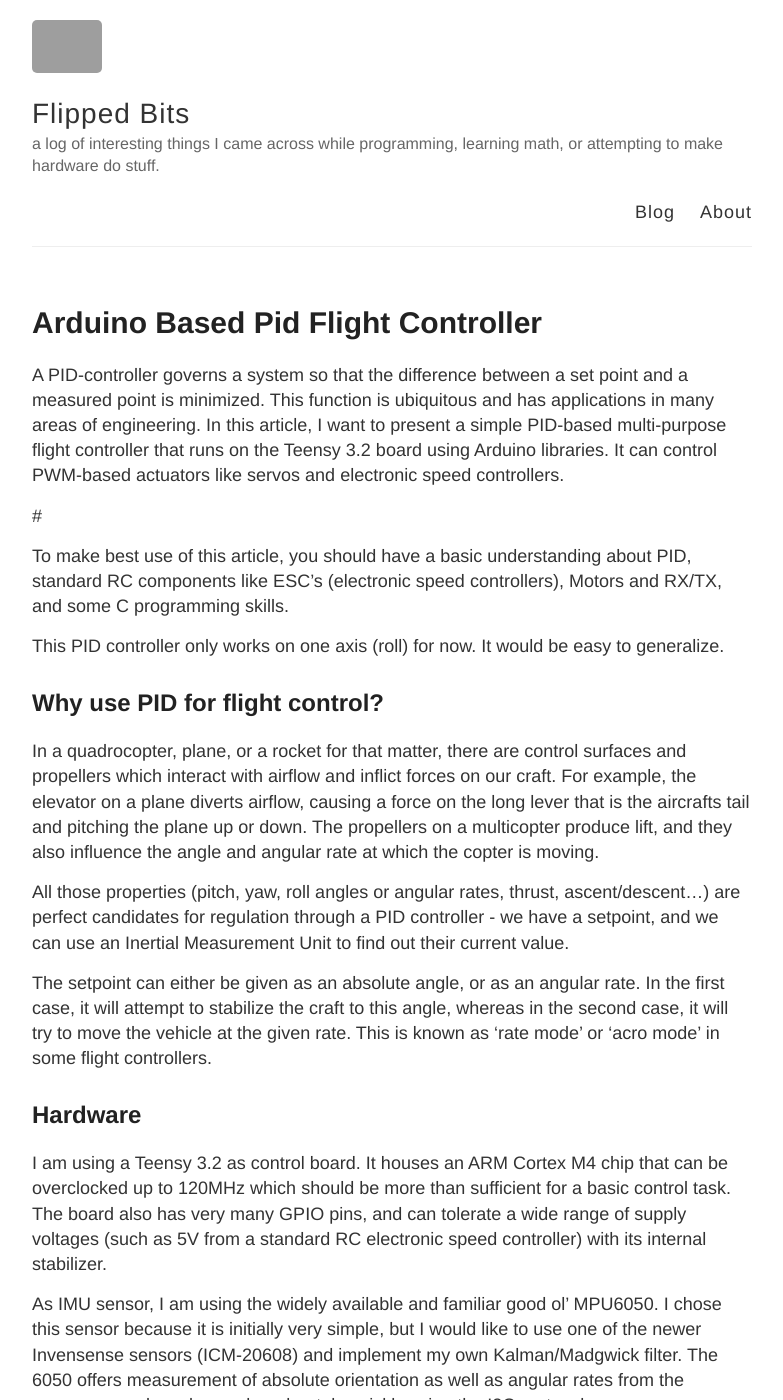
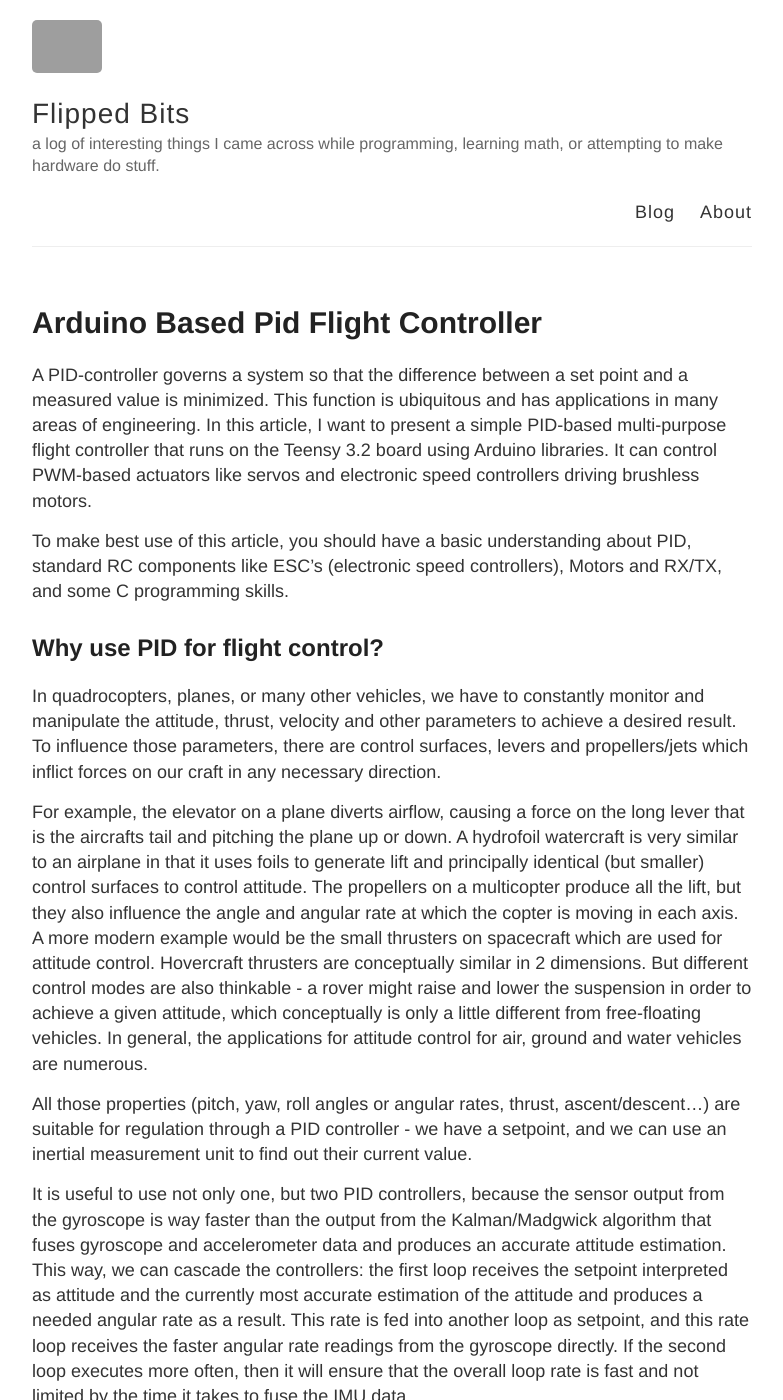
Before and after one commit to barafael/barafael.github.io, a Jekyll site: the page built from _posts/2017-11-05-Arduino-based-PID-flight-controller.md, in a window 1280 px wide and 1400 px high. Shown: the whole window, without its empty margins (248-1031 px from the left). Built offline with Jekyll 4.4.1, drawn with Linux system fonts in a browser that asks for light colours; our own code applies the rules of GitHub Pages for plain Markdown files; some of the changed text lies outside the part shown; grey boxes are pictures that could not be loaded.

Commit message:
improve structure and explanation

```diff
--- a/_posts/2017-11-05-Arduino-based-PID-flight-controller.md
+++ b/_posts/2017-11-05-Arduino-based-PID-flight-controller.md
@@ -1,103 +1,135 @@
 A PID-controller governs a system so that the difference between a set point
-and a measured point is minimized. This function is ubiquitous and has
+and a measured value is minimized. This function is ubiquitous and has
 applications in many areas of engineering. In this article, I want to present a
 simple PID-based multi-purpose flight controller that runs on the Teensy 3.2
 board using Arduino libraries. It can control PWM-based actuators like servos
-and electronic speed controllers.
-
-#
+and electronic speed controllers driving brushless motors.
 
 To make best use of this article, you should have a basic understanding about
 PID, standard RC components like ESC's (electronic speed controllers), Motors
 and RX/TX, and some C programming skills.
 
-This PID controller only works on one axis (roll) for now. It would be easy to
-generalize.
-
 ## Why use PID for flight control?
 
-In a quadrocopter, plane, or a rocket for that matter, there are control
-surfaces and propellers which interact with airflow and inflict forces on our
-craft. For example, the elevator on a plane diverts airflow, causing a force on
-the long lever that is the aircrafts tail and pitching the plane up or down.
-The propellers on a multicopter produce lift, and they also influence the angle
-and angular rate at which the copter is moving.
+In quadrocopters, planes, or many other vehicles, we have to constantly monitor
+and manipulate the attitude, thrust, velocity and other parameters to achieve a
+desired result. To influence those parameters, there are control surfaces,
+levers and propellers/jets which inflict forces on our craft in any necessary
+direction.
+
+For example, the elevator on a plane diverts airflow, causing a force on the
+long lever that is the aircrafts tail and pitching the plane up or down. A
+hydrofoil watercraft is very similar to an airplane in that it uses foils to
+generate lift and principally identical (but smaller) control surfaces to
+control attitude. The propellers on a multicopter produce all the lift, but
+they also influence the angle and angular rate at which the copter is moving in
+each axis. A more modern example would be the small thrusters on spacecraft
+which are used for attitude control. Hovercraft thrusters are conceptually
+similar in 2 dimensions. But different control modes are also thinkable - a
+rover might raise and lower the suspension in order to achieve a given
+attitude, which conceptually is only a little different from free-floating
+vehicles. In general, the applications for attitude control for air, ground
+and water vehicles are numerous.
 
 All those properties (pitch, yaw, roll angles or angular rates, thrust,
-ascent/descent...) are perfect candidates for regulation through a PID
-controller - we have a setpoint, and we can use an Inertial Measurement Unit to
-find out their current value.
+ascent/descent...) are suitable for regulation through a PID controller - we
+have a setpoint, and we can use an inertial measurement unit to find out their
+current value.
 
-The setpoint can either be given as an absolute angle, or as an angular rate.
-In the first case, it will attempt to stabilize the craft to this angle,
-whereas in the second case, it will try to move the vehicle at the given rate.
-This is known as 'rate mode' or 'acro mode' in some flight controllers.
+It is useful to use not only one, but two PID controllers, because the sensor
+output from the gyroscope is way faster than the output from the
+Kalman/Madgwick algorithm that fuses gyroscope and accelerometer data and
+produces an accurate attitude estimation. This way, we can cascade the
+controllers: the first loop receives the setpoint interpreted as attitude and
+the currently most accurate estimation of the attitude and produces a needed
+angular rate as a result. This rate is fed into another loop as setpoint, and
+this rate loop receives the faster angular rate readings from the gyroscope
+directly. If the second loop executes more often, then it will ensure that the
+overall loop rate is fast and not limited by the time it takes to fuse the IMU
+data.
+
+If the first loop passes through all inputs, the craft will operate in 'rate
+mode'.
+
+The setpoint can either be interpreted as a desired absolute angle, or as a
+desired angular rate. In the first case, the PID controller will attempt to
+stabilize the craft to this angle, whereas in the second case, it will try to
+rotate the vehicle at the given rate. This is known as 'rate mode' or 'acro
+mode' in some flight controllers.
 
 ## Hardware
 
 I am using a Teensy 3.2 as control board. It houses an ARM Cortex M4 chip that
-can be overclocked up to 120MHz which should be more than sufficient for a
-basic control task. The board also has very many GPIO pins, and can tolerate a
-wide range of supply voltages (such as 5V from a standard RC electronic speed
-controller) with its internal stabilizer.
+can be overclocked to 120MHz which should be more than sufficient for a basic
+control task. The board also has very many GPIO pins, and can tolerate a wide
+range of supply voltages (such as 5V from a standard RC electronic speed
+controller) with its internal voltage regulator.
 
-As IMU sensor, I am using the widely available and familiar good ol' MPU6050. I
+As IMU sensor, I am using the widely available and familiar MPU6050. This
+sensor offers measurement of absolute orientation as well as angular rates from
+the gyroscope and can be read moderately quickly using the I2C protocol. I
 chose this sensor because it is initially very simple, but I would like to use
 one of the newer Invensense sensors (ICM-20608) and implement my own
-Kalman/Madgwick filter. The 6050 offers measurement of absolute orientation as
-well as angular rates from the gyroscope and can be read moderately quickly
-using the I2C protocol.
+Kalman/Madgwick filter.
 
-As basic RC hardware, any standard ESC's, servos and TX/RX combo using PPM
-should work.
+As basic peripheral hardware (actuators), any standard ESC's, servos and
+TX/RX combo using PPM should work.
 
 # Four simple steps to fun
 
-We need to do four things:
+This needs to be done to stabilize and control:
 
 * Read input from the RC receiver
 * Read sensor values from IMU
-* Calculate PID response with previous measurements as input
-* Write the result to the connected motors.
+* Calculate PID response with those measurements as input
+* Write the result to the connected actuators
 
 ## Reading input from the receiver
 
 The receiver sends pulses of varying length corresponding to the stick
-positions to our boards. Using interrupts, we can measure the duration between
-a rising flank and a falling flank of one signal, which should always be
-between 1000us and 2000us. We can simply hook an interrupt to each input pin,
-log the system time on a rising flank, and calculate duration since rising
-flank when the signal is falling again. The time measurement from our interrupt
-routines is written each time the interrupt routine executes. That means, we
-have to take care when reading those values! I used shared volatile variables
-which are written to by the interrupts to store the measurements. The main loop
-copies the data to variables which it can use undisturbed. This way, it is
-always clear that the interrupt writes while the main loop reads the shared
-variables. When the variables are read in the main loop, no interrupts are
-allowed (since they might overwrite the values while reading them!). The
-measurements are in milliseconds, so roughly between 1000 and 2000.
+positions to our board. Using interrupts, we can measure the duration between a
+rising flank and a falling flank of one signal, which should always be between
+1000us and 2000us (RC standard). We can simply hook an interrupt to each input
+pin, log the system time on a rising flank, and calculate duration in
+microseconds since rising flank when the signal is falling again.
 
-For a really good description, look at [this excellent article by Ryan
-Boland](https://ryanboland.com/blog/reading-rc-receiver-values/). He explains
-it better than I will ever be able to - and with oscilloscope screenshots!
+The duration measurement from our interrupt routines is written each time the
+interrupt routine executes on a falling flank. That means, we have to take care
+when reading those values! I used shared volatile variables which are written
+to by the interrupts to store the measurements. The main loop copies the data
+to variables which it can use undisturbed. This way, it is always clear that
+the interrupt writes while the main loop reads the shared variables. When the
+variables are read in the main loop, no interrupts are allowed since they
+might overwrite the values while reading them, violating the 'sharing XOR
+mutability' principle.
+
+For a really good description on how to read RC receiver PPM output, look at
+[this excellent article by Ryan Boland]
+(https://ryanboland.com/blog/reading-rc-receiver-values/). He explains it
+better than I will ever be able to - and with oscilloscope screenshots!
 
 ## Read sensor values from IMU
 
-To read the MPU6050, I adapted large parts from [Jeff Rowbergs example code for
-his
-library](https://github.com/jrowberg/i2cdevlib/blob/master/Arduino/MPU6050/examples/MPU6050_DMP6/MPU6050_DMP6.ino).
-I also added a function to request the raw gyro rate reading, which I found [in
-Joop Brokking's YMFC V2 source
-code](http://www.brokking.net/ymfc-3d_v2_main.html). His firmware is a great
-read if you are interested.
+To read the MPU6050, I 'adapted' large parts from [Jeff Rowbergs example code for
+his library]
+(https://github.com/jrowberg/i2cdevlib/blob/master/Arduino/MPU6050/examples/MPU6050_DMP6/MPU6050_DMP6.ino).
+I also added a function to request the raw gyro rate reading, which I found in
+[Joop Brokking's YMFC V2 source code]
+(http://www.brokking.net/ymfc-3d_v2_main.html). His quadcopter firmware is a
+messy but good read if you are interested.
 
-Sensor data is read whenever the IMU signals that data is ready, signaled by
-interrupt.
+Sensor attitude data is read whenever the IMU signals that data is ready, signaled by
+interrupt. The gyroscope is read on every loop.
 
 ## Calculate PID response
 
-Relatively basic PID control code here. The setpoint is interpreted as an
-absolute angle, not an angular rate. That would also be possible, though.
+This is where the magic happens, but this is comparatively simple. The PID
+algorithm in this discrete form (really the one everyone uses) is short and
+sweet, using the 'poor mans derivative (-)' and the 'poor mans integral (+)'.
+The implementation of dual rates complicates things a little, but is useful in
+the long run.
+
+Eventually, PID coefficients will depend on the currently chosen mode (if I get to the implementation).
 
 ## Write result to connected motors
 
@@ -105,10 +137,14 @@ The output is finished. It only needs to be scaled a bit and then written out
 using the ``writeMicroseconds(int micros)`` method of the Arduino ``Servo``
 class.
 
+Eventually, this will need more work: depending on the current flight mode,
+output mixer volumes will have to be chosen for each output channel. Possible
+parameters for the output channel mixers are throttle, roll/pitch/yaw attitude
+PID output, roll/pitch/yaw rate output, rate/stabilize mode, and even motor
+type (servo/ESC). More explanation on this in the next part.
 
-The code can be found at:
-[https://github.com/barafael/multipid](https://github.com/barafael/multipid)
-
+The code of the current implementation can be found at:
+[https://github.com/barafael/raPID](https://github.com/barafael/raPID)
 
 # Further Ideas/Inspiration
 
```
